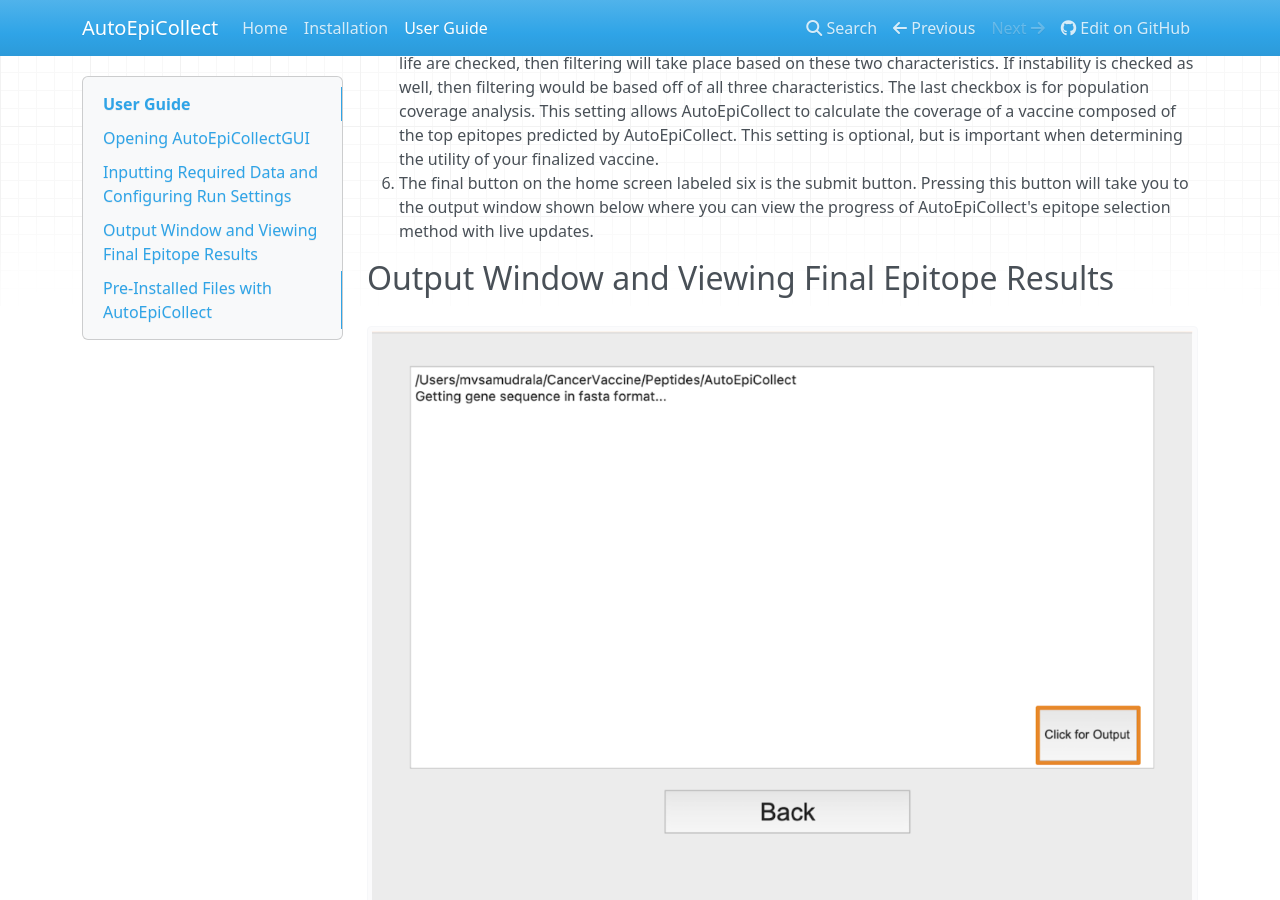
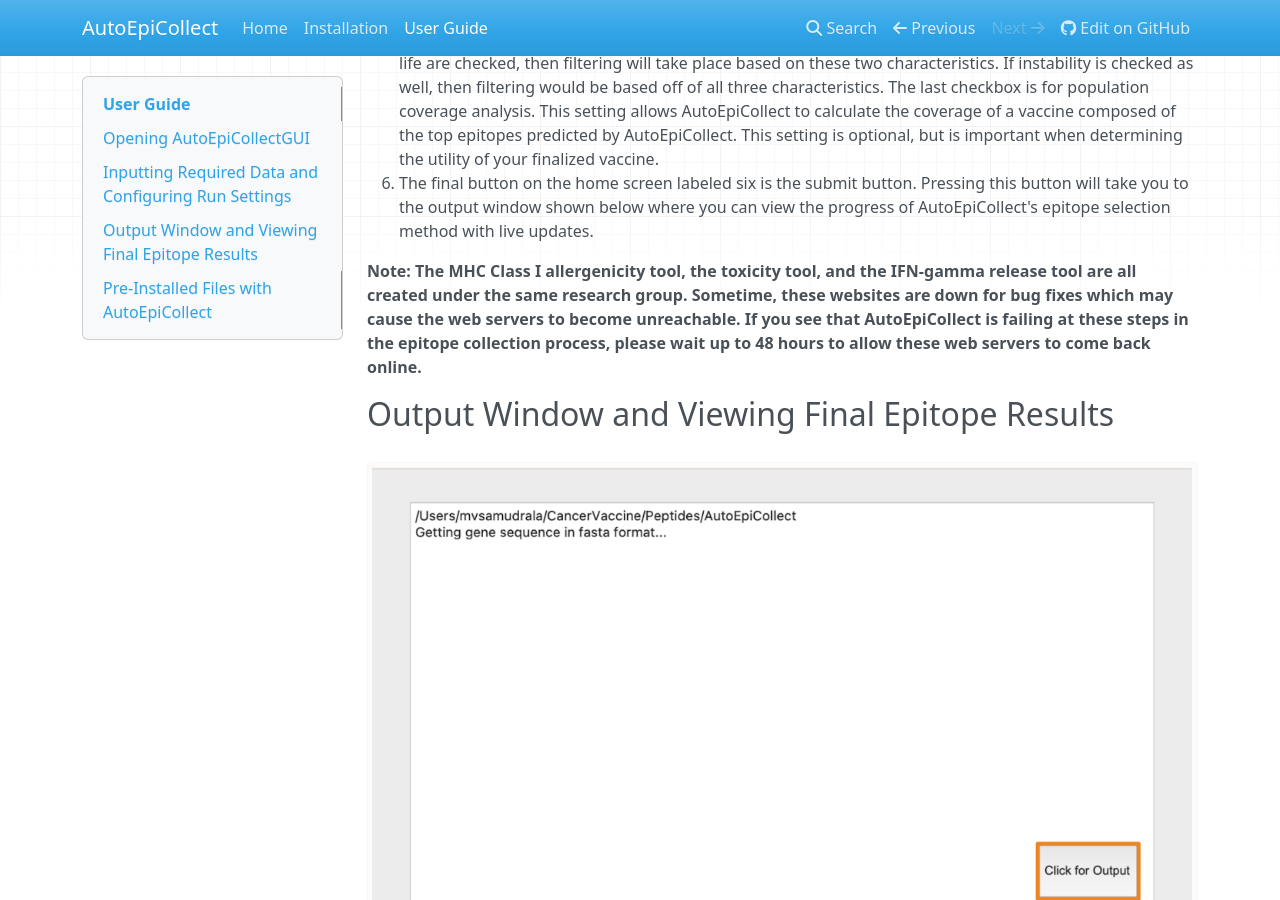
Before and after one commit to mvsamudrala/AutoEpiCollect, an MkDocs documentation site: the page built from docs/guide.md, in a window 1280 px wide and 900 px high, scrolled down 1994 px. Built offline with MkDocs 1.6.1, drawn with Linux system fonts in a browser that asks for light colours; nearby versions of some CDN libraries.

Commit message:
Update docs

```diff
--- a/docs/guide.md
+++ b/docs/guide.md
@@ -57,6 +57,10 @@
 6. The final button on the home screen labeled six is the submit button. Pressing this button will take you to the
    output window shown below where you can view the progress of AutoEpiCollect's epitope selection method with live updates.
 
+**Note: The MHC Class I allergenicity tool, the toxicity tool, and the IFN-gamma release tool are all created under
+the same research group. Sometime, these websites are down for bug fixes which may cause the web servers to become
+unreachable. If you see that AutoEpiCollect is failing at these steps in the epitope collection process,
+please wait up to 48 hours to allow these web servers to come back online.**
 ## Output Window and Viewing Final Epitope Results
 ![Output Window](output-window.png)
 After pressing the submit button, you will be taken to this output window which shows live updates of
```
